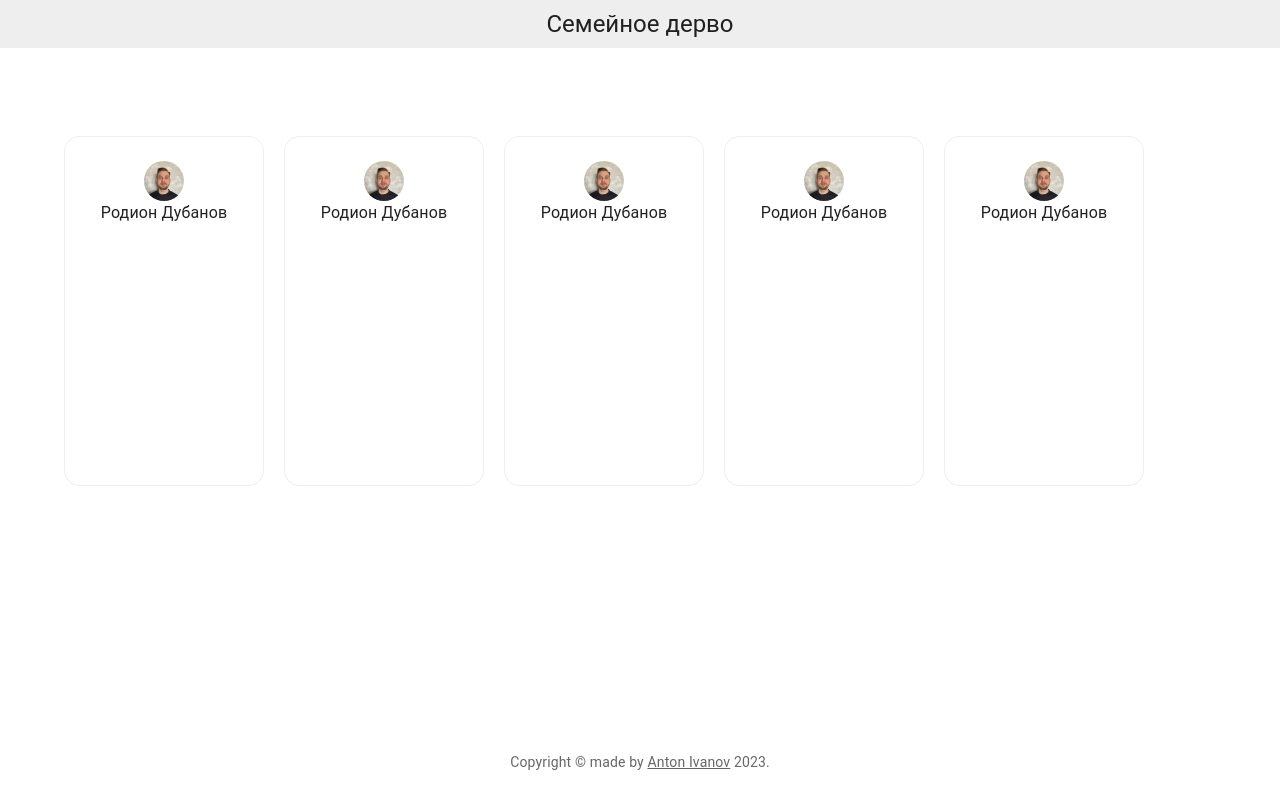
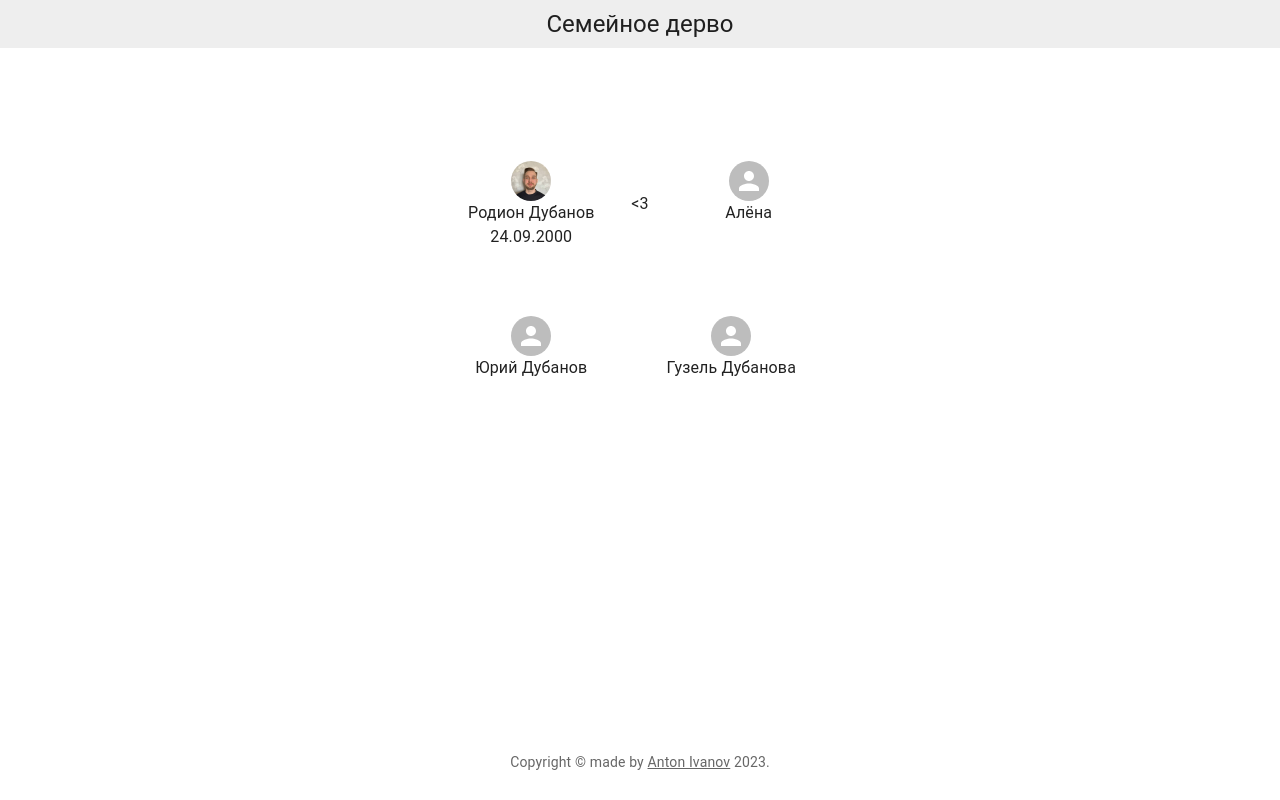
Before and after one commit to gftx/familyTree, a React (Vite) app: page /main in a window 1280 px wide. Built offline with nearby package versions, Linux system fonts and the light colour scheme.

Commit message:
че то поделал

```diff
--- a/index.html
+++ b/index.html
@@ -2,7 +2,7 @@
 <html lang="en">
   <head>
     <meta charset="UTF-8" />
-    <!-- <link rel="icon" type="image/svg+xml" href="/vite.svg" /> -->
+    <link rel="icon" type="image/svg+xml" href="./src/assets/icons/fav.ico" />
     <meta name="viewport" content="width=device-width, initial-scale=1.0" />
     <meta name="viewport" content="initial-scale=1, width=device-width" />
     <title>Семейное дерево Дубановых</title>
--- a/src/const/const.js
+++ b/src/const/const.js
@@ -1,59 +1,64 @@
 export const PERSONS = [
   {
-    id: 1,
+    id: 0,
     name: 'Родион Дубанов',
     birthdate: '24.09.2000',
-    motherId: 4,
+    motherId: 3,
+    fatherId: 2,
+    partnerId: 4,
+    childrenIds: [],
+    parentsIds: [2,3],
+    brothersIds: [2],
+    sistersIds: [],
+    photo: 'src/assets/images/rodion.jpeg'
+  },
+  {
+    id: 1,
+    name: 'Артем Дубанов',
+    birthdate: '24.09.2000',
+    motherId: 3,
     fatherId: 2,
     partnerId: '',
     childrenIds: [],
-    brothersIds: [2],
+    parentsIds: [2,3],
+    brothersIds: [0],
     sistersIds: [],
-    photo: ''
+    photo: 'src/assets/images/artem.jpeg'
   },
   {
     id: 2,
-    name: 'Артем Дубанов',
-    birthdate: '24.09.2000',
-    motherId: 4,
-    fatherId: 3,
+    name: 'Юрий Дубанов',
+    birthdate: '',
+    motherId: '',
+    fatherId: '',
     partnerId: '',
-    childrenIds: [],
-    brothersIds: [1],
+    childrenIds: [1, 0],
+    parentsIds: [],
+    brothersIds: [],
     sistersIds: [],
     photo: ''
   },
   {
     id: 3,
-    name: 'Юрий Дубанов',
+    name: 'Гузель Дубанова',
     birthdate: '',
     motherId: '',
     fatherId: '',
-    partnerId: 4,
-    childrenIds: [1, 2],
+    partnerId: '',
+    parentsIds: [],
+    childrenIds: [1, 0],
     brothersIds: [],
     sistersIds: [],
     photo: ''
   },
   {
     id: 4,
-    name: 'Гузель Дубанова',
-    birthdate: '',
-    motherId: '',
-    fatherId: '',
-    partnerId: 3,
-    childrenIds: [1, 2],
-    brothersIds: [],
-    sistersIds: [],
-    photo: ''
-  },
-  {
-    id: 5,
     name: 'Алёна',
     birthdate: '',
     motherId: '',
     fatherId: '',
-    partnerId: 1,
+    partnerId: 0,
+    parentsIds: [],
     childrenIds: [],
     brothersIds: [],
     sistersIds: [],
--- /dev/null
+++ b/src/pages/familyRecursion/index.jsx
@@ -0,0 +1,39 @@
+import { MainPersonItem } from '../../views';
+import { PERSONS } from '../../const/const';
+import './index.scss';
+
+const FamilyTree = () => {
+  const persons = PERSONS;
+
+  const renderFamilyMember = (member) => {
+    const parents = member.parentsIds.map((childId) => {
+      const parent = persons.find((node) => node.id === childId);
+      return renderFamilyMember(parent);
+    });
+    console.log("member", member)
+
+    return (
+      <div key={member.id}>
+        <div className='partnerRow' >
+          <MainPersonItem person={member} key={member.id} />
+          {member.partnerId && (
+            <>
+              <div>{"<3"}</div>
+              <MainPersonItem person={persons[member.partnerId]} key={persons[member.partnerId].id} />
+            </>
+          )}
+        </div>
+        <div className='parentsRow'>
+          {parents}
+        </div>
+      </div>
+    );
+  };
+
+  // const familyTree = persons.find((node) => node.id === 1);
+  const renderedTree = renderFamilyMember(persons[0]);
+
+  return <div>{renderedTree}</div>;
+};
+
+export default FamilyTree;
--- /dev/null
+++ b/src/pages/familyRecursion/index.scss
@@ -0,0 +1,6 @@
+.partnerRow,
+.parentsRow {
+  display: flex;
+  align-items: center;
+  margin-bottom: 20px;
+}
--- a/src/pages/index.js
+++ b/src/pages/index.js
@@ -2,10 +2,12 @@ import MainPage from "./mainPage";
 import PersonPage from "./personPage";
 import ErrorPage from "./errorPage";
 import RootPage from "./rootPage";
+import FamilyTree from "./familyRecursion";
 
 export {
   MainPage,
   PersonPage,
   ErrorPage,
-  RootPage
+  RootPage,
+  FamilyTree
 }
--- a/src/pages/mainPage/index.jsx
+++ b/src/pages/mainPage/index.jsx
@@ -1,9 +1,7 @@
 import Container from '@mui/material/Container';
-import { MainPersonItem } from '../../views';
-import { PERSONS } from '../../const/const';
+import { FamilyTree } from '../index.js';
 
 export default function MainPage() {
-  const persons = PERSONS;
   return (
     <Container
       component="main"
@@ -12,13 +10,11 @@ export default function MainPage() {
         mb: 2,
         maxWidth: '80vw',
         display: 'flex',
-        flexWrap: 'wrap',
+        justifyContent: 'center',
         gap: '20px'
       }}
     >
-      {persons.map(item => (
-        <MainPersonItem person={item} key={item.id} />
-      ))}
+      <FamilyTree />
     </Container>
   )
 }
--- a/src/views/mainPersonItem/index.jsx
+++ b/src/views/mainPersonItem/index.jsx
@@ -1,21 +1,20 @@
 import { Avatar, Box, Typography } from "@mui/material";
-import PropTypes from 'prop-types';
 import { Link } from "react-router-dom";
 
 
 export function MainPersonItem(props) {
   const { person } = props;
-  console.log(person);
   return (
-    <Link to="../person/1">
+    <Link to={`../person/${person.id}`}>
       <Box
         sx={{
+          border: '1px solid #ffffff',
           display: 'flex',
+          padding: '10px',
           alignItems: 'center',
           flexDirection: 'column',
           width: '200px',
-          height: '350px',
-          border: '1px solid #eeeeee',
+          height: '135px',
           borderRadius: '15px',
           cursor: 'pointer',
           '&:hover': {
@@ -25,13 +24,10 @@ export function MainPersonItem(props) {
           p: 3
         }}
       >
-        <Avatar alt="Родион Дубанов" src="src/assets/images/rodion.jpeg" />
-        <Typography variant="p">Родион Дубанов</Typography>
+        <Avatar alt={person.name} src={person.photo} />
+        <Typography variant="p">{person.name}</Typography>
+        <Typography variant="p">{person.birthdate}</Typography>
       </Box>
     </Link>
   )
 }
-
-MainPersonItem.propTypes = {
-  person: PropTypes.any
-}
```
Also changed, not shown: .eslintrc.cjs, 1 other file (tests, documents, lock files or other folders).
